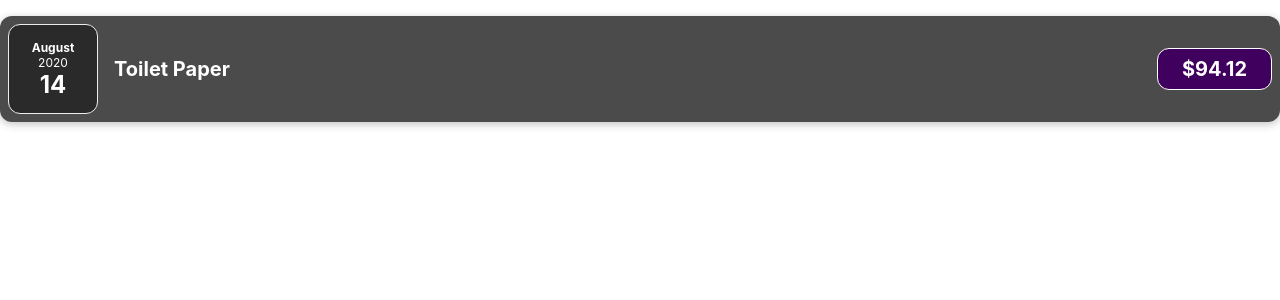
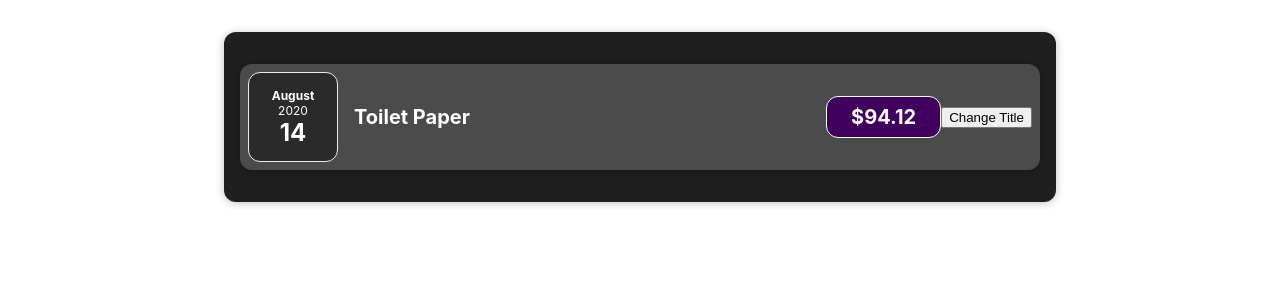
Before and after one commit to alexgharibi/Portfolio, a React (Create React App) app: page / in a window 1280 px wide. Shown: the top 300 px of the page. Built offline with nearby package versions, Linux system fonts and the light colour scheme.

Commit message:
changing states

```diff
--- a/src/pages/BusinessExpenses/ExpensesItem.js
+++ b/src/pages/BusinessExpenses/ExpensesItem.js
@@ -1,14 +1,22 @@
 import ExpensesDate from "./ExpensesDate";
 import classes from "./ExpensesItem.module.css";
+import { useState } from "react";
 
 const ExpensesItem = (props) => {
+  const [title, setTitle] = useState(props.title);
+
+  const clickHandler = () => {
+    setTitle("Updated");
+  };
+
   return (
     <div className={classes["expense-item"]}>
       <ExpensesDate date={props.date} />
       <div className={classes["expense-item__description"]}>
-        <h2>{props.title}</h2>
+        <h2>{title}</h2>
         <div className={classes["expense-item__price"]}>${props.amount}</div>
       </div>
+      <button onClick={clickHandler}>Change Title</button>
     </div>
   );
 };
--- a/src/pages/BusinessExpenses/ExpensesItem.module.css
+++ b/src/pages/BusinessExpenses/ExpensesItem.module.css
@@ -2,11 +2,11 @@
   display: flex;
   justify-content: space-between;
   align-items: center;
-  box-shadow: 0 2px 8px rgba(0, 0, 0, 0.25);
   padding: 0.5rem;
   margin: 1rem 0;
+  background-color: #4b4b4b;
   border-radius: 12px;
-  background-color: #4b4b4b;
+  box-shadow: 0 1px 8px rgba(0, 0, 0, 0.25);
 }
 
 .expense-item__description {
--- a/src/pages/BusinessExpenses/ExpensesMainPage.js
+++ b/src/pages/BusinessExpenses/ExpensesMainPage.js
@@ -1,4 +1,5 @@
 import ExpensesItem from "./ExpensesItem";
+import classes from "./ExpensesMainPage.module.css";
 
 const ExpensesMainPage = () => {
   const expenses = [
@@ -24,7 +25,7 @@ const ExpensesMainPage = () => {
   ];
 
   return (
-    <div>
+    <div className={classes.expenses}>
       <ExpensesItem
         title={expenses[0].title}
         amount={expenses[0].amount}
--- /dev/null
+++ b/src/pages/BusinessExpenses/ExpensesMainPage.module.css
@@ -0,0 +1,8 @@
+.expenses {
+  padding: 1rem;
+  background-color: rgb(31, 31, 31);
+  margin: 2rem auto;
+  width: 50rem;
+  border-radius: 12px;
+  box-shadow: 0 1px 8px rgba(0, 0, 0, 0.25);
+}
```
